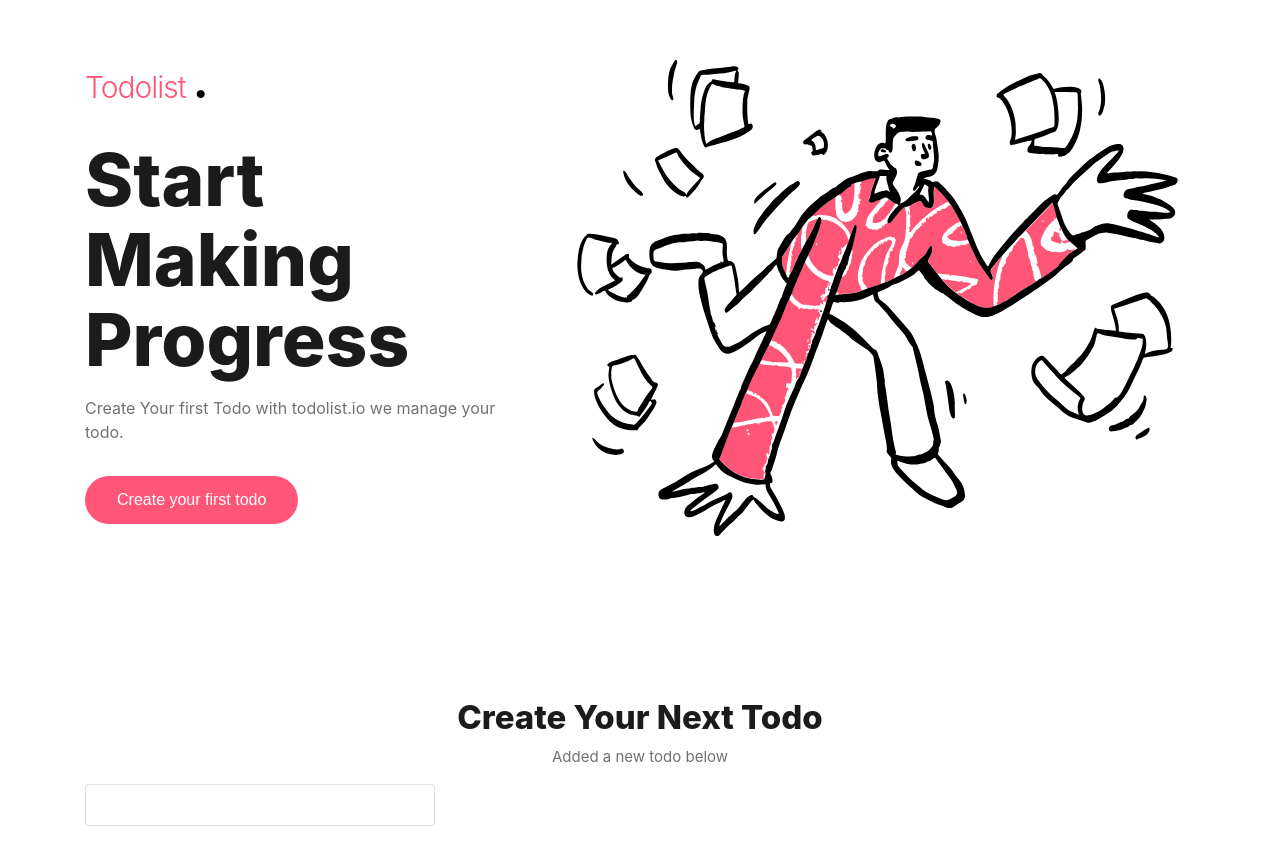
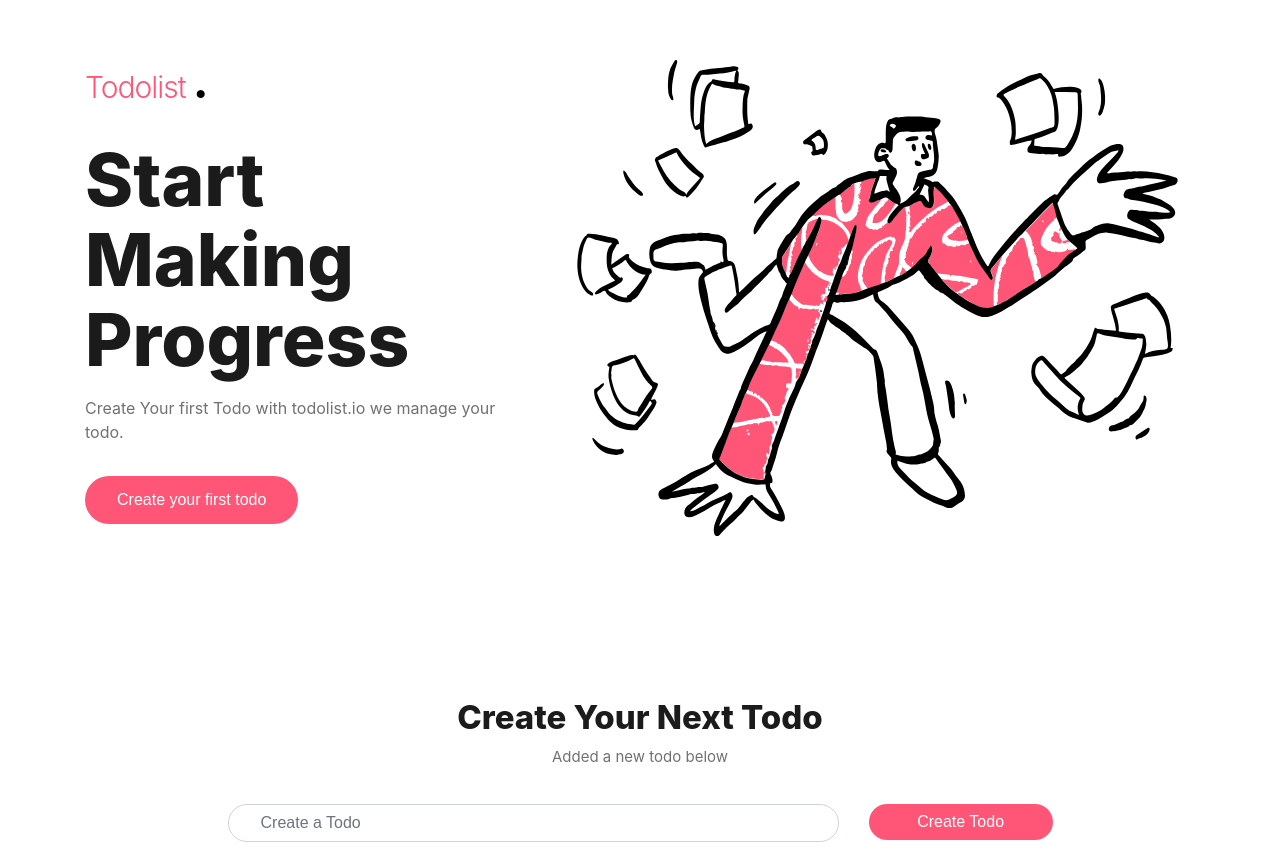
Before and after one commit to Adekunle27/Todolst, a React (Create React App) app in the folder client/: page / in a window 1280 px wide. Shown: the part 102-952 px from the top of the page. Before the commit the page ends 928 px from the top, so only its background shows below. Built offline with nearby package versions, Linux system fonts and the light colour scheme; no server answers.

Commit message:
finishing up

```diff
--- a/client/package.json
+++ b/client/package.json
@@ -59,5 +59,6 @@
       "last 1 firefox version",
       "last 1 safari version"
     ]
-  }
+  },
+  "proxy":"https://cors-anywhere.herokuapp.com/http://localhost:5000"
 }
--- a/client/src/pages/index.js
+++ b/client/src/pages/index.js
@@ -4,6 +4,8 @@ import styled from 'styled-components';
 import PropTypes from 'prop-types';
 import { connect } from 'react-redux';
 import { getTodos } from '../redux/todo/todo.actions';
+import TodoForm from './views/todo-form';
+import TodoItem from './views/todo-item';
 
 const IndexStyle = styled.div`
 	height: 100vh;
@@ -61,6 +63,18 @@ const TodoStyle = styled.div`
 		/* margin-bottom: 1rem; */
 		font-weight: 400;
 	}
+	button {
+		background: #ff5678;
+		border: none;
+		border-radius: 50px;
+		font-weight: 500;
+		margin-top: 1rem;
+	}
+	input {
+		border-radius: 50px;
+		padding: 12px 32px;
+		margin-top: 1rem;
+	}
 `;
 
 const propTypes = {
@@ -98,13 +112,20 @@ const Todos = ({ todo: { todos, loading }, getTodos }) => {
 				<div className="container">
 					<h1 className="text-center">Create Your Next Todo</h1>
 					<p className="text-center new-todo">Added a new todo below</p>
-					{/* <TodoForm /> */}
-					<div className="row">
-						<div className="col-md-4">
-							<div className="card">
-								<div className="card-body"></div>
-							</div>
-						</div>
+					<TodoForm />
+					<div className="row mt-5">
+						{!loading ? (
+							<>
+								<h3 className="large text-primary">Todos</h3>
+								<div className="posts">
+									{todos.map((pst) => (
+										<TodoItem key={pst._id} post={pst}></TodoItem>
+									))}
+								</div>
+							</>
+						) : (
+							<></>
+						)}
 					</div>
 				</div>
 			</TodoStyle>
--- a/client/src/pages/views/todo-form.js
+++ b/client/src/pages/views/todo-form.js
@@ -1,22 +1,52 @@
-const TodoForm = ({ addTodo }) => {
-	// Input tracker
-	let input;
+import React, { useState } from 'react';
+import PropTypes from 'prop-types';
+import { connect } from 'react-redux';
+import { createTodo } from '../../redux/todo/todo.actions';
+const propTypes = {
+	createTodo: PropTypes.func.isRequired,
+};
 
+const TodoForm = ({ createTodo }) => {
+	const [formData, setFormData] = useState({
+		text: '',
+	});
+	const onChange = (e) =>
+		setFormData({ ...formData, [e.target.name]: e.target.value });
+	const { text } = formData;
+	const onSubmit = async (e) => {
+		e.preventDefault();
+		createTodo(formData);
+		setFormData({ text: '' });
+	};
 	return (
 		<div>
-			<input
-				ref={(node) => {
-					input = node;
-				}}
-			/>
-			<button
-				onClick={() => {
-					addTodo(input.value);
-					input.value = '';
-				}}
-			>
-				+
-			</button>
+			<div className="row align-items-center justify-content-center">
+				<div className="col-md-9">
+					<form className="form my-1" onSubmit={(e) => onSubmit(e)}>
+						<div className="row">
+							<div className="col-md-9">
+								<input
+									name="text"
+									placeholder="Create a Todo"
+									required
+									value={text}
+									onChange={(e) => onChange(e)}
+									className="form-control"
+								/>
+							</div>
+							<div className="col-md-3">
+								<button type="submit" className="btn btn-danger btn-block">
+									Create Todo
+								</button>
+							</div>
+						</div>
+					</form>
+				</div>
+			</div>
 		</div>
 	);
 };
+
+TodoForm.propTypes = propTypes;
+
+export default connect(null, { createTodo })(TodoForm);
--- /dev/null
+++ b/client/src/pages/views/todo-item.js
@@ -0,0 +1,35 @@
+import React from 'react';
+import PropTypes from 'prop-types';
+import { connect } from 'react-redux';
+import Moment from 'react-moment';
+import { deleteTodo } from '../../redux/todo/todo.actions';
+const propTypes = {
+	todo: PropTypes.object.isRequired,
+	deleteTodo: PropTypes.func.isRequired,
+};
+const TodoItem = ({ todo: { _id, text, date }, deleteTodo }) => {
+	return (
+		<>
+			<div className="Todo bg-white p-1 my-1">
+				<div>
+					<p className="my-1">{text}</p>
+					<p className="Todo-date">
+						Todoed on <Moment format="YYYY/MM/DD">{date}</Moment>
+					</p>
+
+					<button
+						type="button"
+						className="btn btn-danger"
+						onClick={(e) => deleteTodo(_id)}
+					>
+						<i className="fas fa-times"></i>
+					</button>
+				</div>
+			</div>
+		</>
+	);
+};
+
+TodoItem.propTypes = propTypes;
+
+export default connect(null, { deleteTodo })(TodoItem);
--- a/client/src/redux/todo/todo.actions.js
+++ b/client/src/redux/todo/todo.actions.js
@@ -1,6 +1,7 @@
 import { TodoActionTypes } from './todo.types';
 import axios from 'axios';
-// import { setAlert } from './alerts'
+
+const baseUrl = 'https://cors-anywhere.herokuapp.com/http://localhost:5000';
 
 /**  Get Current User Profile
  * @param {GET} Method
@@ -14,17 +15,17 @@ export const getTodos = () => async (dispatch) => {
 	 * @property {Object} [Todo]
 	 */
 	try {
-		const res = await axios.get('/api/todos');
+		const res = await axios.get(`${baseUrl}/api/todos`);
 
 		dispatch({
 			type: TodoActionTypes.GET_TODOS,
 			payload: res.data,
 		});
 	} catch (err) {
-		dispatch({
-			type: TodoActionTypes.TODO_ERROR,
-			payload: { msg: err.response.statusText, status: err.response.status },
-		});
+		// dispatch({
+		//     type: TodoActionTypes.TODO_ERROR,
+		//     payload: {msg: err.response.statusText, status: err.response.status}
+		// })
 	}
 };
 
@@ -39,7 +40,7 @@ export const deleteTodo = (id) => async (dispatch) => {
 	 * @property {Object} [Todo]
 	 */
 	try {
-		const res = await axios.delete(`/api/todos/${id}`);
+		const res = await axios.delete(`${baseUrl}/api/todos/${id}`);
 
 		dispatch({
 			type: TodoActionTypes.DELETE_TODO,
@@ -47,10 +48,10 @@ export const deleteTodo = (id) => async (dispatch) => {
 		});
 		// dispatch(setAlert("Todo Removed", "danger"))
 	} catch (err) {
-		dispatch({
-			type: TodoActionTypes.TODO_ERROR,
-			payload: { msg: err.response.statusText, status: err.response.status },
-		});
+		// dispatch({
+		//     type: TodoActionTypes.TODO_ERROR,
+		//     payload: {msg: err.response.statusText, status: err.response.status}
+		// })
 	}
 };
 
@@ -71,7 +72,7 @@ export const createTodo = (formdata) => async (dispatch) => {
 			},
 		};
 
-		const res = await axios.post('/api/todos', formdata, config);
+		const res = await axios.post(`${baseUrl}/api/todos`, formdata, config);
 
 		dispatch({
 			type: TodoActionTypes.ADD_TODO,
@@ -79,14 +80,14 @@ export const createTodo = (formdata) => async (dispatch) => {
 		});
 		//    dispatch(setAlert("Todo Created" , 'success'))
 	} catch (err) {
-		const errors = err.response.data.errors;
-
+		//    const errors = err.response.data.errors;
+		console.log(err);
 		//    if(errors){
 		//        errors.forEach(error => dispatch(setAlert(error.msg, 'danger ')))
 		//    }
-		dispatch({
-			type: TodoActionTypes.TODO_ERROR,
-			payload: { msg: err.response.statusText, status: err.response.status },
-		});
+		//    dispatch({
+		//        type: TodoActionTypes.TODO_ERROR,
+		//        payload: {msg: err.response.statusText, status: err.response.status}
+		//    })
 	}
 };
```
Also changed, not shown: 1 other file (tests, documents, lock files or other folders).
